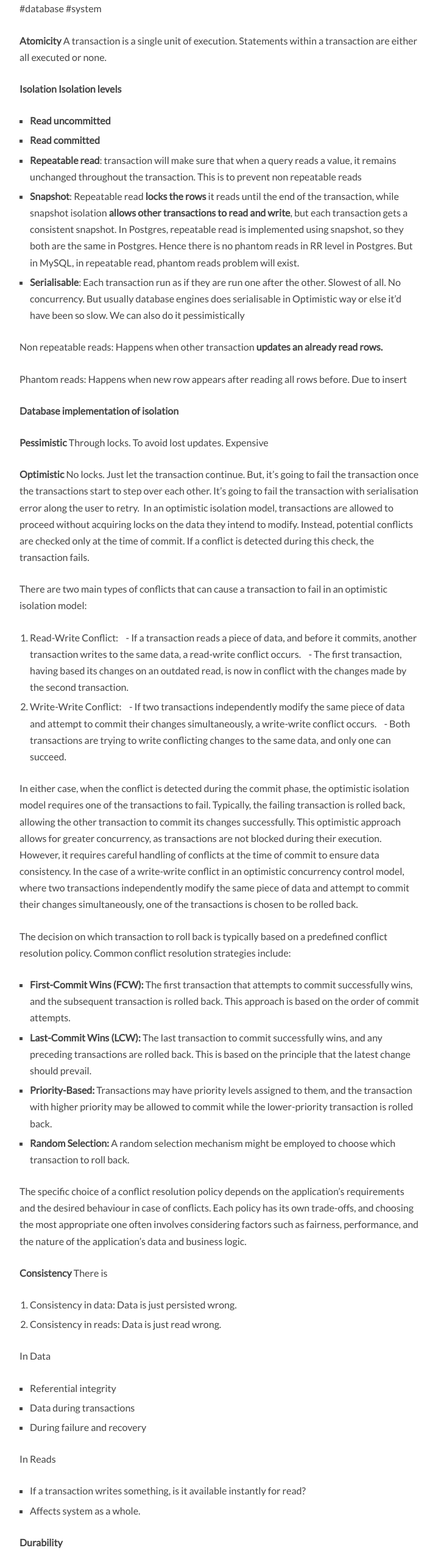
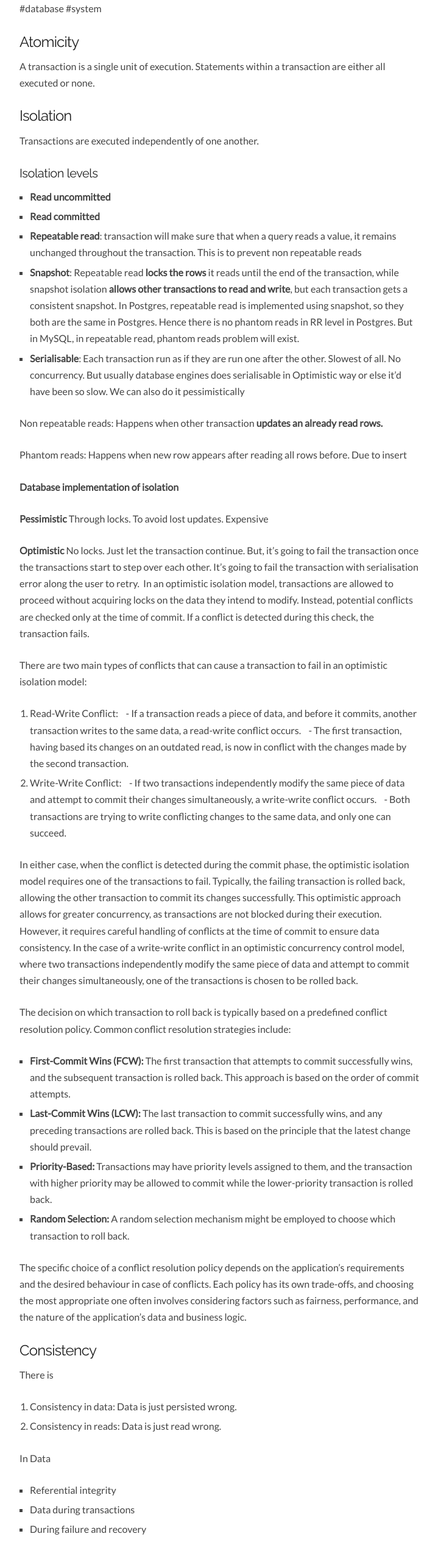
Before and after one commit to humanbeeng/humanbeeng.github.io, a plain HTML site: page posts/acid/index.html in a window 1280 px wide. Shown: the part 180-2732 px from the top of the page at 61% size, without its empty margins (278-997 px from the left). Drawn offline with nearby package versions, Linux system fonts and the light colour scheme.

Commit message:
Update acid.md

```diff
--- a/index.xml
+++ b/index.xml
@@ -16,8 +16,8 @@
       <guid>http://n7j.in/posts/acid/</guid>
       <description>#database #system
 Atomicity A transaction is a single unit of execution. Statements within a transaction are either all executed or none.
-Isolation Isolation levels
-Read uncommitted Read committed Repeatable read: transaction will make sure that when a query reads a value, it remains unchanged throughout the transaction. This is to prevent non repeatable reads Snapshot: Repeatable read locks the rows it reads until the end of the transaction, while snapshot isolation allows other transactions to read and write, but each transaction gets a consistent snapshot.</description>
+Isolation Transactions are executed independently of one another.
+Isolation levels Read uncommitted Read committed Repeatable read: transaction will make sure that when a query reads a value, it remains unchanged throughout the transaction. This is to prevent non repeatable reads Snapshot: Repeatable read locks the rows it reads until the end of the transaction, while snapshot isolation allows other transactions to read and write, but each transaction gets a consistent snapshot.</description>
     </item>
     <item>
       <title>Hello World</title>
--- a/posts/acid/index.html
+++ b/posts/acid/index.html
@@ -8,8 +8,8 @@
 
 		<meta name="description" content="#database #system
 Atomicity A transaction is a single unit of execution. Statements within a transaction are either all executed or none.
-Isolation Isolation levels
-Read uncommitted Read committed Repeatable read: transaction will make sure that when a query reads a value, it remains unchanged throughout the transaction. This is to prevent non repeatable reads Snapshot: Repeatable read locks the rows it reads until the end of the transaction, while snapshot isolation allows other transactions to read and write, but each transaction gets a consistent snapshot.">
+Isolation Transactions are executed independently of one another.
+Isolation levels Read uncommitted Read committed Repeatable read: transaction will make sure that when a query reads a value, it remains unchanged throughout the transaction. This is to prevent non repeatable reads Snapshot: Repeatable read locks the rows it reads until the end of the transaction, while snapshot isolation allows other transactions to read and write, but each transaction gets a consistent snapshot.">
 
 
 
@@ -66,10 +66,11 @@ Read uncommitted Read committed Repeatable read: transaction will make sure tha
 <hr class="sep" />
 </header>
 	<p>#database #system</p>
-<p><strong>Atomicity</strong>
-A transaction is a single unit of execution. Statements within a transaction are either all executed or none.</p>
-<p><strong>Isolation</strong>
-<strong>Isolation levels</strong></p>
+<h4 id="atomicity">Atomicity</h4>
+<p>A transaction is a single unit of execution. Statements within a transaction are either all executed or none.</p>
+<h4 id="isolation">Isolation</h4>
+<p>Transactions are executed independently of one another.</p>
+<h5 id="isolation-levels">Isolation levels</h5>
 <ul>
 <li><strong>Read uncommitted</strong> </li>
 <li><strong>Read committed</strong></li>
@@ -105,8 +106,8 @@ In the case of a write-write conflict in an optimistic concurrency control model
 <li><strong>Random Selection:</strong> A random selection mechanism might be employed to choose which transaction to roll back.</li>
 </ul>
 <p>The specific choice of a conflict resolution policy depends on the application&rsquo;s requirements and the desired behaviour in case of conflicts. Each policy has its own trade-offs, and choosing the most appropriate one often involves considering factors such as fairness, performance, and the nature of the application&rsquo;s data and business logic.</p>
-<p><strong>Consistency</strong>
-There is</p>
+<h4 id="consistency">Consistency</h4>
+<p>There is</p>
 <ol>
 <li>Consistency in data: Data is just persisted wrong.</li>
 <li>Consistency in reads: Data is just read wrong. </li>
@@ -122,7 +123,7 @@ There is</p>
 <li>If a transaction writes something, is it available instantly for read?</li>
 <li>Affects system as a whole.</li>
 </ul>
-<p><strong>Durability</strong> </p>
+<h4 id="durability">Durability</h4>
 <ul>
 <li>Committed transactions should be persisted.
 Techniques </li>
--- a/posts/index.xml
+++ b/posts/index.xml
@@ -16,8 +16,8 @@
       <guid>http://n7j.in/posts/acid/</guid>
       <description>#database #system
 Atomicity A transaction is a single unit of execution. Statements within a transaction are either all executed or none.
-Isolation Isolation levels
-Read uncommitted Read committed Repeatable read: transaction will make sure that when a query reads a value, it remains unchanged throughout the transaction. This is to prevent non repeatable reads Snapshot: Repeatable read locks the rows it reads until the end of the transaction, while snapshot isolation allows other transactions to read and write, but each transaction gets a consistent snapshot.</description>
+Isolation Transactions are executed independently of one another.
+Isolation levels Read uncommitted Read committed Repeatable read: transaction will make sure that when a query reads a value, it remains unchanged throughout the transaction. This is to prevent non repeatable reads Snapshot: Repeatable read locks the rows it reads until the end of the transaction, while snapshot isolation allows other transactions to read and write, but each transaction gets a consistent snapshot.</description>
     </item>
     <item>
       <title>Hello World</title>
```
